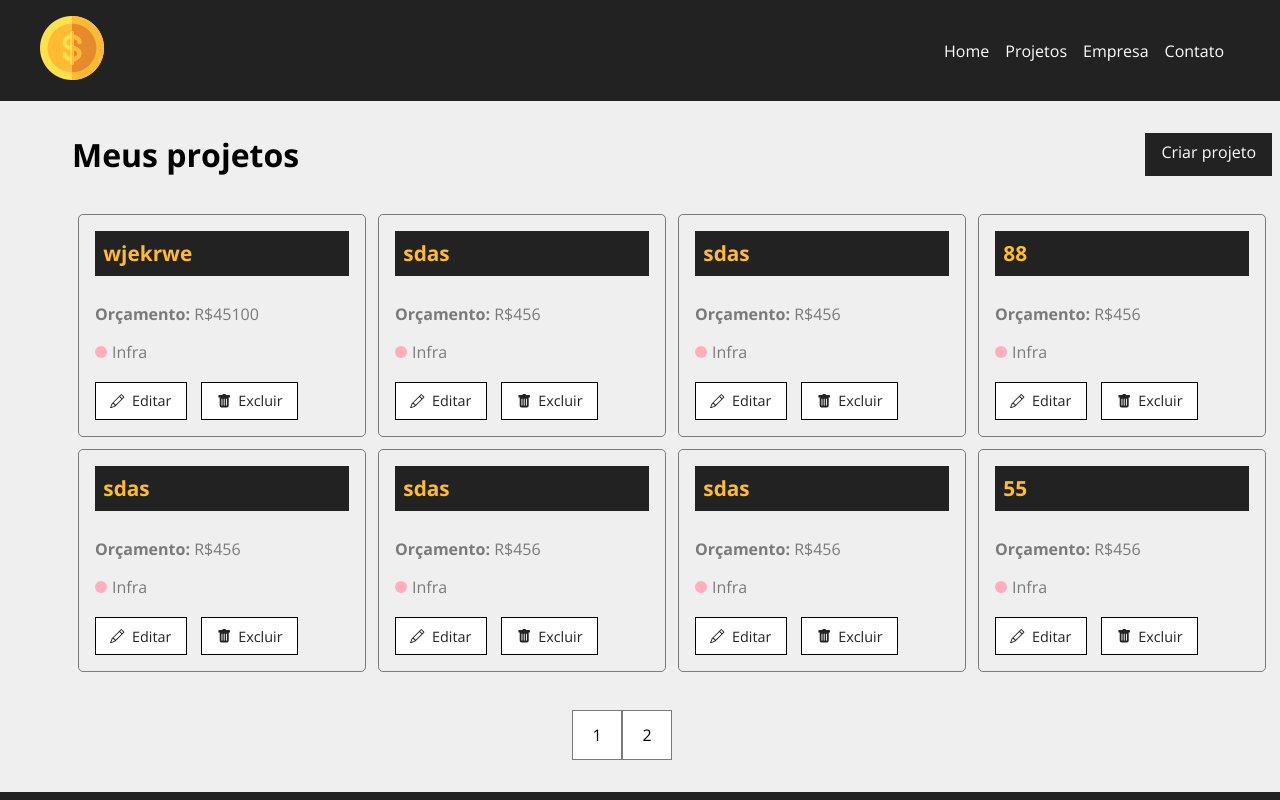
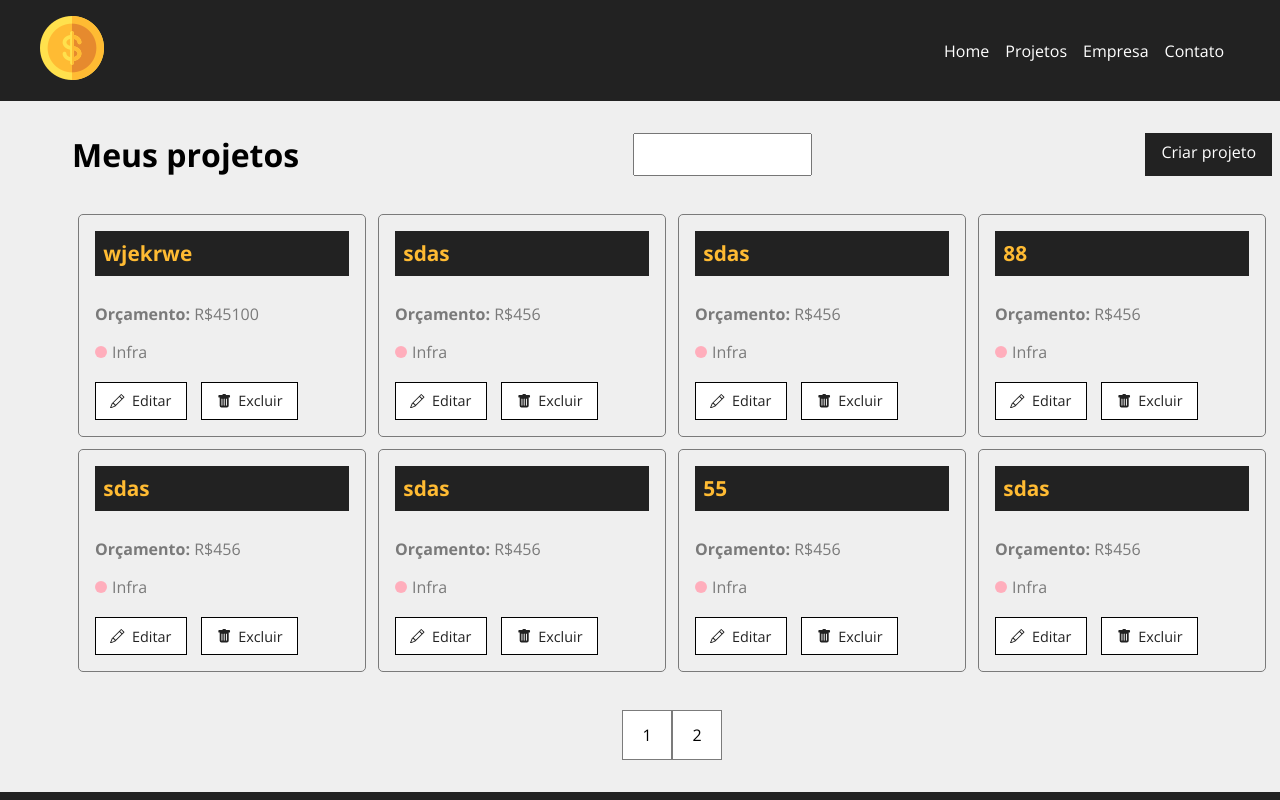
Before and after one commit to Eupou/Costs, a React (Create React App) app: page /projects in a window 1280 px wide. Shown: the top 800 px of the page. Built offline with nearby package versions, Linux system fonts and the light colour scheme; data requests are answered from the project's data file.

Commit message:
add barra de pesquisa

```diff
--- a/db.json
+++ b/db.json
@@ -7,8 +7,21 @@
         "id": "1",
         "name": "Infra"
       },
-      "cost": 0,
-      "services": [],
+      "cost": 912,
+      "services": [
+        {
+          "name": "hbjb",
+          "cost": "456",
+          "description": "bjhbjh",
+          "id": "c066cee0-f0d9-4760-90c5-7ccbc9a30011"
+        },
+        {
+          "name": "vbnvv",
+          "cost": "456",
+          "description": "hjbjhb",
+          "id": "7f534e57-91e9-4e78-8572-b20b8103d87d"
+        }
+      ],
       "id": 1
     },
     {
@@ -43,17 +56,6 @@
       "cost": 0,
       "services": [],
       "id": 5
-    },
-    {
-      "name": "sdas",
-      "budget": "456",
-      "category": {
-        "id": "1",
-        "name": "Infra"
-      },
-      "cost": 0,
-      "services": [],
-      "id": 6
     },
     {
       "name": "sdas",
--- a/src/components/layout/Pagination.module.css
+++ b/src/components/layout/Pagination.module.css
@@ -7,6 +7,7 @@
 
 .container_button {
   display: flex;
+  justify-content: center;
   width: 200px;
   height: 50px;
 }
--- /dev/null
+++ b/src/components/layout/SearchBar.jsx
@@ -0,0 +1,5 @@
+function SearchBar({ setSearchTerm }) {
+  return <input type="text" onChange={(e) => setSearchTerm(e.target.value)} />;
+}
+
+export default SearchBar;
--- a/src/components/pages/Projects.jsx
+++ b/src/components/pages/Projects.jsx
@@ -12,6 +12,7 @@ import Container from "../layout/Container";
 import LinkButton from "../layout/LinkButton";
 import Loading from "../layout/Loading";
 import Pagination from "../layout/Pagination";
+import SearchBar from "../layout/SearchBar";
 
 // Projects
 import ProjectCard from "../projects/ProjectCard";
@@ -25,6 +26,7 @@ function Projects() {
   const [projectMessage, setProjectMessage] = useState("");
   const [firstEle, setFirstEle] = useState(0);
   const [lastEle, setLastEle] = useState(7);
+  const [searchTerm, setSearchTerm] = useState();
 
   const location = useLocation();
   let message = "";
@@ -76,12 +78,31 @@ function Projects() {
     <div className={styles.project_container}>
       <div className={styles.tittle_container}>
         <h1>Meus projetos</h1>
+        <SearchBar setSearchTerm={(e) => setSearchTerm(e)} />
         <LinkButton to="/newproject" text="Criar projeto" />
       </div>
       {message && <Message msg={message} type="sucess" />}
       {projectMessage && <Message msg={projectMessage} type="sucess" />}
       <Container customClass="start">
-        {projects.length > 0 &&
+        {searchTerm
+          ? projects.length > 0 &&
+            projects
+              .filter(
+                (project) =>
+                  project.name.toLowerCase().indexOf(searchTerm.toLowerCase()) >
+                  -1
+              )
+              .map((project) => (
+                <ProjectCard
+                  id={project.id}
+                  name={project.name}
+                  budget={project.budget}
+                  category={project.category.name}
+                  key={uuidv4()}
+                  handleRemove={removeProjects}
+                />
+              ))
+          : projects.length > 0 &&
             projects.map(
               (project, index) =>
                 index >= firstEle &&
@@ -96,6 +117,7 @@ function Projects() {
                   />
                 )
             )}
+
         <Pagination
           nTotalOfEle={projects.length}
           getFirstEle={getFirstEle}
```
Lines whose indentation alone changed are shown as unchanged.
